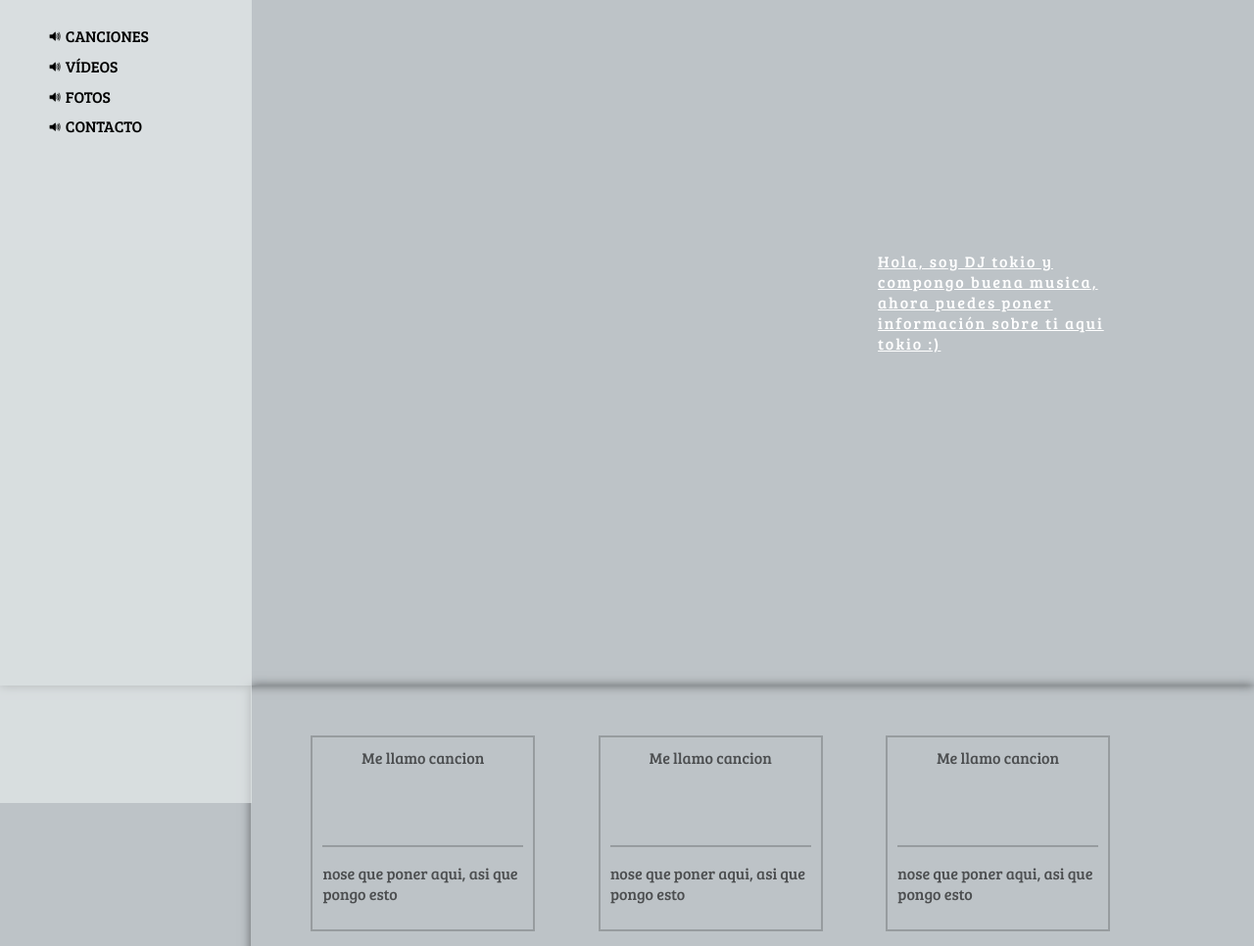
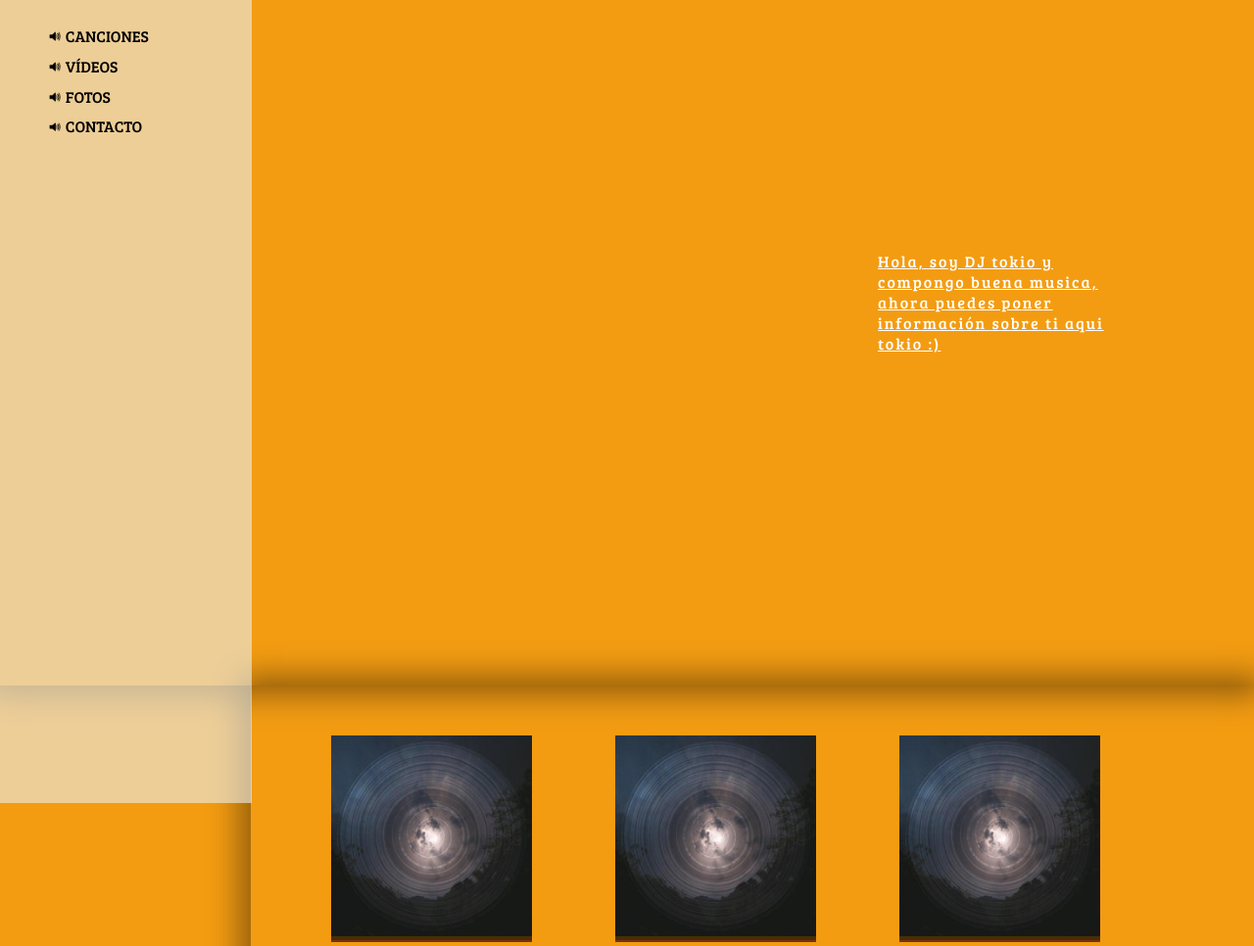
Before and after one commit to DjTokio/djtokipage, a PHP site: page / in a window 1280 px wide. Shown: the top 966 px of the page at 98% size. Run offline with PHP 8.4, Linux system fonts and the light colour scheme; data that the repository does not hold is empty; some libraries are stand-ins or nearby versions.

Commit message:
Cambio de estilos

```diff
--- a/contenido/content/inicio/inicio.php
+++ b/contenido/content/inicio/inicio.php
@@ -1,15 +1,15 @@
 
 <article  class="cname">
-	<div>Me llamo cancion</div>
-	<p>nose que poner aqui, asi que pongo esto</p>
+	<div><img src="sources/images/discos/disco.jpg" alt="disco"></div>
+	<h2>Nombre del album</h2>
 </article>
 <article  class="cname">
-	<div>Me llamo cancion</div>
-	<p>nose que poner aqui, asi que pongo esto</p>
+	<div><img src="sources/images/discos/disco.jpg" alt="disco"></div>
+	<h2>Nombre del album</h2>
 </article>
 <article  class="cname">
-	<div>Me llamo cancion</div>
-	<p>nose que poner aqui, asi que pongo esto</p>
+	<div><img src="sources/images/discos/disco.jpg" alt="disco"></div>
+	<h2>Nombre del album</h2>
 </article>
 <iframe  src="//www.youtube.com/embed/7mNgIEXXyPc?list=UUCDbEbH_eYY4W5cXnAcEQKw" frameborder="0" allowfullscreen></iframe>
 <iframe src="//www.youtube.com/embed/7mNgIEXXyPc?list=UUCDbEbH_eYY4W5cXnAcEQKw" frameborder="0" allowfullscreen></iframe>
--- a/css/stylus.css
+++ b/css/stylus.css
@@ -431,7 +431,7 @@ th {
 }
 /* EMPIEZAN ESTILOS PROPIOS */
 body{
-  background: rgba(189, 195, 199,1.0);
+  background: rgba(243, 156, 18,1.0);
   width: 100%;
   height: 100%;
   font-family: 'Bree Serif', serif;
@@ -531,27 +531,34 @@ section.djtokio,section#contenedor{
   -ms-background-size:cover;
   -o=background-size:cover;
   background-size: cover;
-  -webkit-box-shadow:0 0 10px rgba(0,0,0,.5);
-  -moz-box-shadow:0 0 21px rgba(0,0,0,.5);
-  -ms-box-shadow:0 0 10px rgba(0,0,0,.5);
-  -o-box-shadow:0 0 10px rgba(0,0,0,0.5);
-  box-shadow:0 0 10px rgba(0,0,0,.5);
+  -webkit-box-shadow:-2px 0 30px 10px rgba(0,0, 0, 0.4);
+  -moz-box-shadow:-2px 0 30px 10px rgba(0,0, 0, 0.4);
+  -ms-box-shadow:-2px 0 30px 10px rgba(0,0, 0, 0.4);
+  -o-box-shadow:-2px 0 30px 10px rgba(0,0, 0, 0.4);
+  box-shadow:-2px 0 30px 10px rgba(0,0, 0, 0.4);
 }
 section#contenedor{
   margin-left: 20%;
 }
 section#contenedor article.cname{
-  border:solid 2px rgba(0,0,0,.2);
+  border-radius: 50%;
   color: rgba(0,0,0,.6);
   display: inline-block;
-  margin: 5% 0 0 6%;
-  padding: 10px;
+  height: 30%;
+  margin: 5% 0 0 8%;
+  text-align: center;
+  vertical-align: top;
   width: 20%;
 }
 section#contenedor article.cname div{
-  border-bottom: solid 2px rgba(0,0,0,.2);
+  background: rgba(0,0,0,.7);
+  border-bottom: solid 2px rgba(192, 57, 43,.4);
   text-align: center;
-  height:100px;
+}
+section#contenedor article.cname div img{
+  width: 100%;
+  height: 100%;
+  z-index: -1111;
 }
 section#contenedor iframe{
   height: 300px;
```
Also changed, not shown: contenido/content/musica/musica.php (+24 -40 lines), sources/images/discos/disco.jpg (added).
